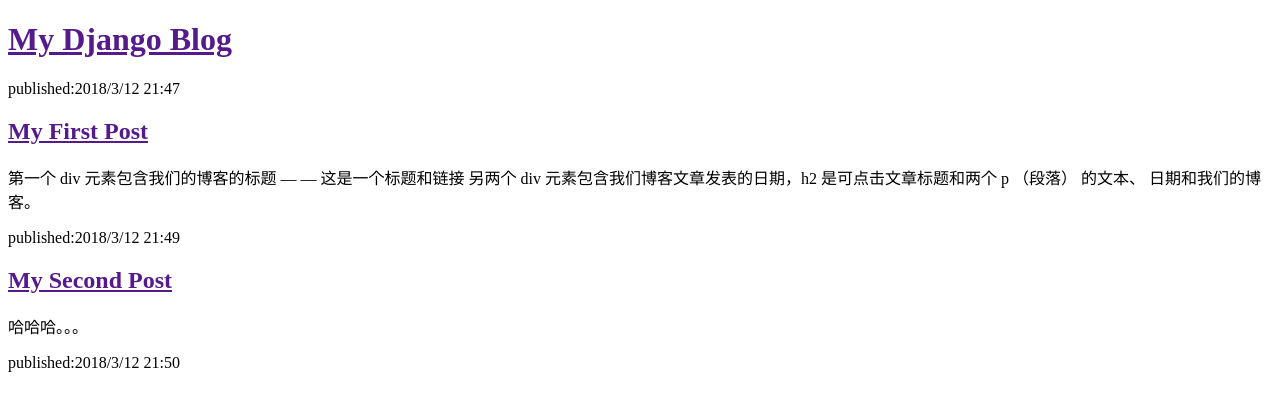
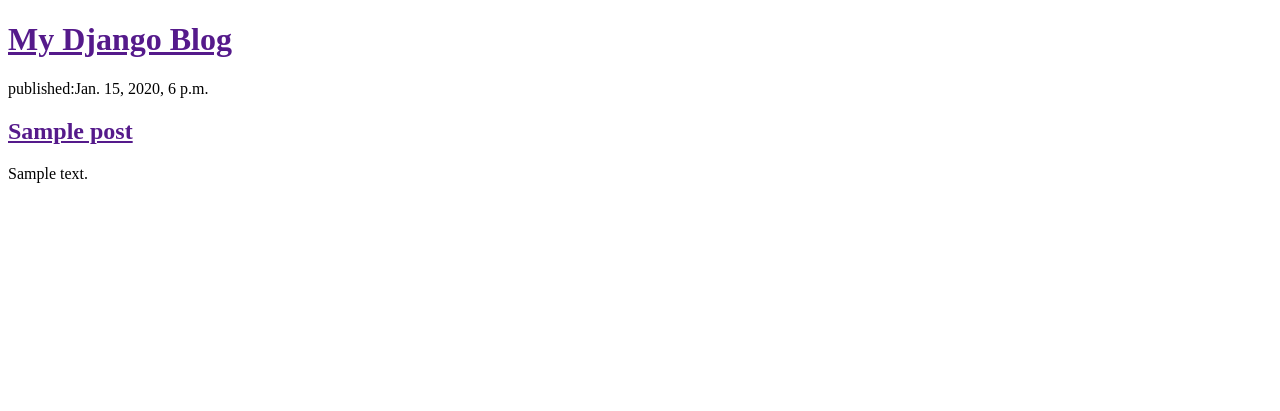
Before and after one commit to gangler/web-blog-based-Django, a Django app: template blog/templates/blog/post_list.html in a window 1280 px wide. Shown: the top 411 px of the page. Run offline with Django 3.2, Linux system fonts and the light colour scheme; the template is opened without the code that fills it: values that come from a table or form of the project are taken from there, others are empty; tables that the repository leaves empty hold one stand-in row (values such as "Sample post").

Commit message:
Modified templates to posts from database.

```diff
--- a/blog/templates/blog/post_list.html
+++ b/blog/templates/blog/post_list.html
@@ -10,21 +10,33 @@
     <!--<p>It works</p>-->
     <div>
         <h1><a href="">My Django Blog</a></h1>
-        <p>published:2018/3/12 21:47</p>
+        <!--<p>published:2018/3/12 21:46</p>-->
     </div>
 
-    <div>
-        <h2><a href="">My First Post</a></h2>
-        <p>第一个 div 元素包含我们的博客的标题 — — 这是一个标题和链接
-            另两个 div 元素包含我们博客文章发表的日期，h2 是可点击文章标题和两个 p （段落） 的文本、 日期和我们的博客。</p>
-        <p>published:2018/3/12 21:49</p>
-    </div>
 
-    <div>
-        <h2><a href="">My Second Post</a></h2>
-        <p>哈哈哈。。。</p>
-        <p>published:2018/3/12 21:50</p>
-    </div>
+    {% for post in posts %}
+        <div>
+            <p>published:{{ post.published_date }}</p>
+            <h2><a href="">{{ post.title }}</a></h2>
+            <P>{{ post.text|linebreaksbr }}</P>
+        </div>
+    {% endfor %}
+
+    <!--{{posts}}-->
+
+    <!--<div>-->
+        <!--<h2><a href="">My First Post</a></h2>-->
+        <!--<p>第一个 div 元素包含我们的博客的标题 — — 这是一个标题和链接-->
+            <!--另两个 div 元素包含我们博客文章发表的日期，h2 是可点击文章标题-->
+            <!--和两个 p （段落） 的文本、 日期和我们的博客。</p>-->
+        <!--<p>published:2018/3/12 21:49</p>-->
+    <!--</div>-->
+
+    <!--<div>-->
+        <!--<h2><a href="">My Second Post</a></h2>-->
+        <!--<p>哈哈哈。。。</p>-->
+        <!--<p>published:2018/3/12 21:50</p>-->
+    <!--</div>-->
 
 </body>
 </html>
--- a/blog/views.py
+++ b/blog/views.py
@@ -1,6 +1,9 @@
 from django.shortcuts import render
+from django.utils import timezone
+from .models import Post
 
 # Create your views here.
 
 def post_list(request):
-    return render(request, 'blog/post_list.html', {})
+    posts = Post.objects.filter(published_date__lte=timezone.now()).order_by('published_date')
+    return render(request, 'blog/post_list.html', {'posts': posts})
--- a/mydjango/settings.py
+++ b/mydjango/settings.py
@@ -55,7 +55,7 @@ ROOT_URLCONF = 'mydjango.urls'
 TEMPLATES = [
     {
         'BACKEND': 'django.template.backends.django.DjangoTemplates',
-        'DIRS': [],
+        'DIRS': [BASE_DIR+'/templates'],
         'APP_DIRS': True,
         'OPTIONS': {
             'context_processors': [
```
